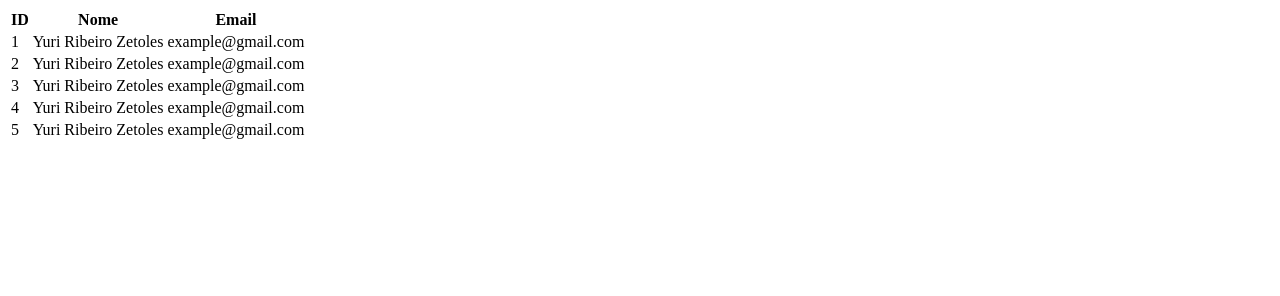
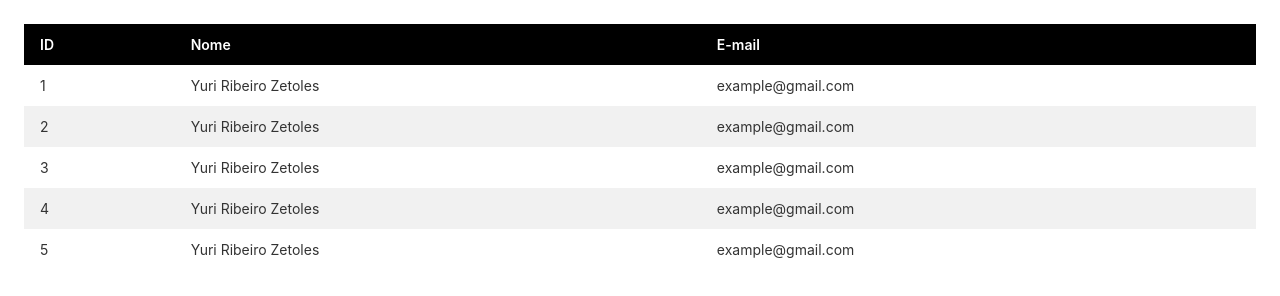
Before and after one commit to YurizinDEV/tabelas_front, a plain HTML site: page index.html in a window 1280 px wide. Drawn offline with Linux system fonts and the light colour scheme.

Commit message:
Adicionar estilos CSS para a tabela de usuários

```diff
--- /dev/null
+++ b/assets/css/styles.css
@@ -0,0 +1,39 @@
+* {
+    box-sizing: border-box;
+    margin: 0;
+    padding: 0;
+}
+
+body {
+    font-family: "Inter", Arial, Helvetica, sans-serif;
+    color: #333;
+    padding: 1.5rem;
+}
+
+
+.tabela {
+    width: 100%;
+    border-collapse: collapse;
+}
+
+.tabela thead th {
+    background: #000;
+    color: #fff;
+    text-align: left;
+    font-weight: 600;
+    font-size: 0.875rem;
+    padding: 0.75rem 1rem;
+}
+
+.tabela tbody td {
+    font-size: 0.875rem;
+    padding: 0.75rem 1rem;
+}
+
+.tabela tbody tr:nth-child(even) td {
+    background: #f1f1f1;
+}
+
+.tabela tbody tr:hover td {
+    background: #e7e7e7;
+}
--- a/index.html
+++ b/index.html
@@ -1,17 +1,24 @@
 <!DOCTYPE html>
 <html lang="en">
+
 <head>
     <meta charset="UTF-8">
     <meta name="viewport" content="width=device-width, initial-scale=1.0">
     <title>Tabela de usuários</title>
+    <link rel="stylesheet" href="assets/css/styles.css">
 </head>
+
 <body>
+
     <table class="tabela">
+        <thead>
             <tr>
                 <th>ID</th>
                 <th>Nome</th>
-                    <th>Email</th>
+                <th>E-mail</th>
             </tr>
+        </thead>
+        <tbody>
             <tr>
                 <td>1</td>
                 <td>Yuri Ribeiro Zetoles</td>
@@ -37,6 +44,9 @@
                 <td>Yuri Ribeiro Zetoles</td>
                 <td>example@gmail.com</td>
             </tr>
+        </tbody>
     </table>
+
 </body>
+
 </html>
```
Lines whose indentation alone changed are shown as unchanged.
